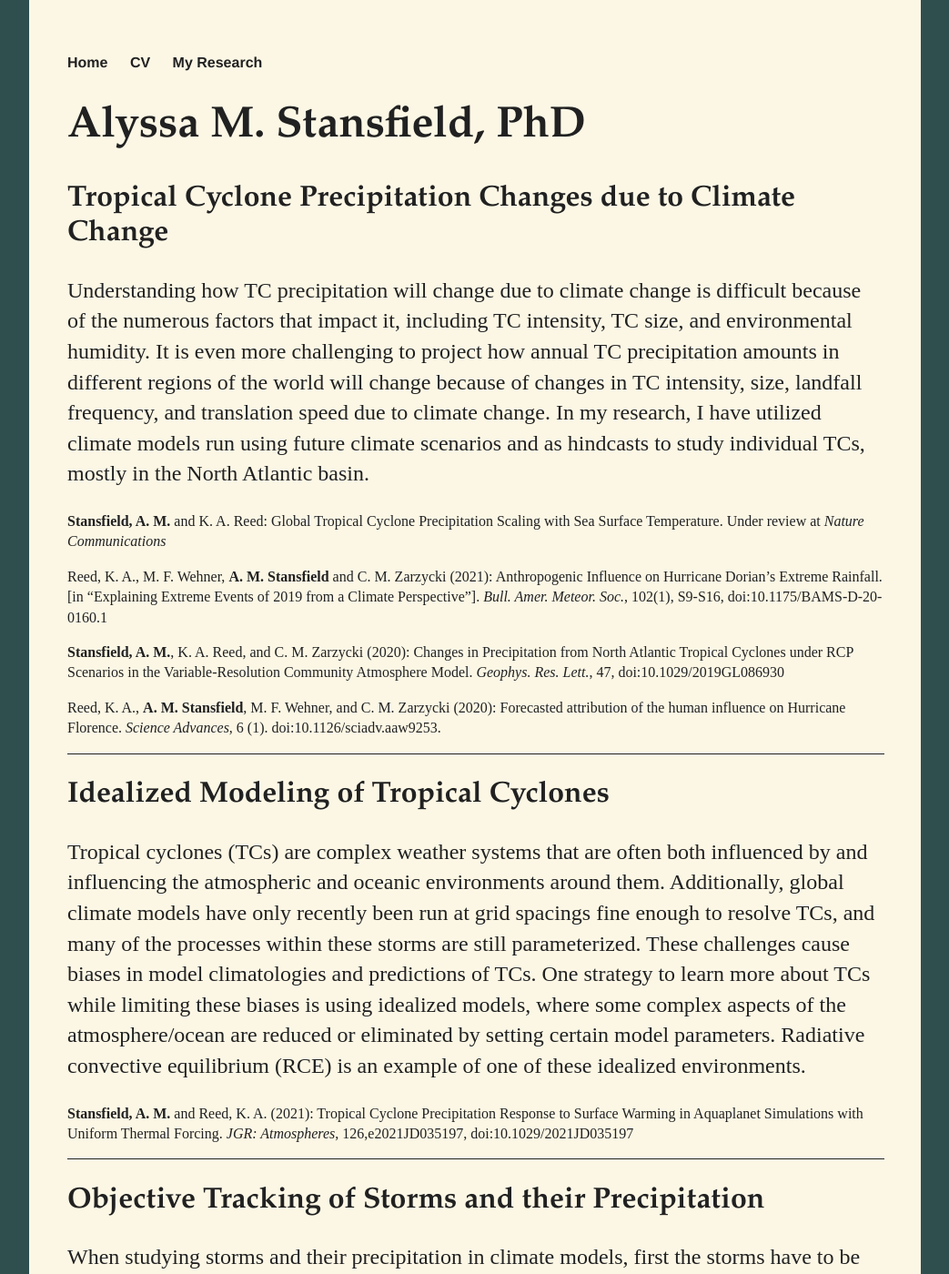
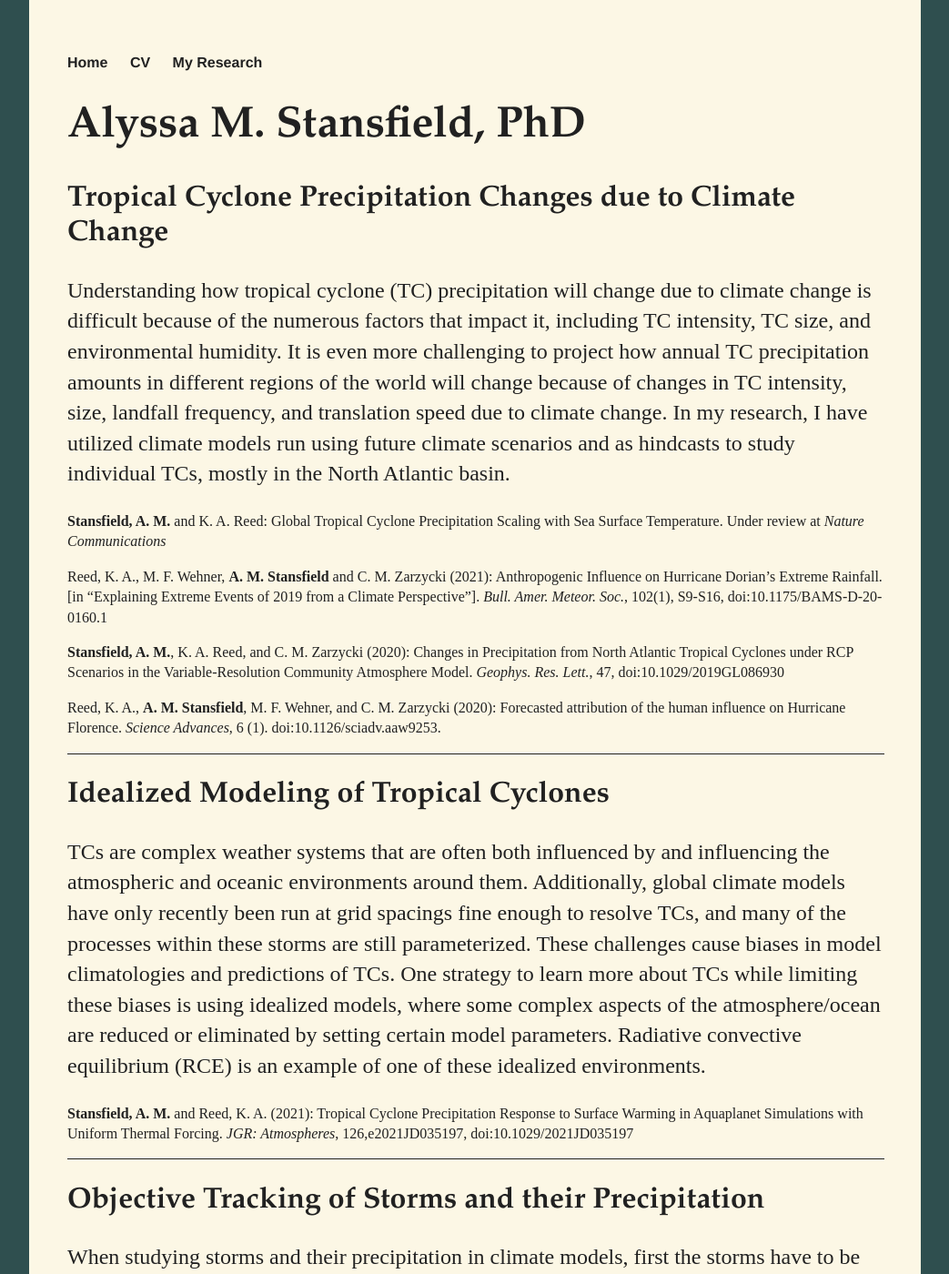
Before and after one commit to alyssa-stansfield/alyssa-stansfield.github.io, a Jekyll site: the page built from research/index.html, in a window 1280 px wide and 1400 px high. Shown: the whole window at 91% size, without its empty margins (118-1161 px from the left). Built offline with Jekyll 4.4.1, drawn with Linux system fonts in a browser that asks for light colours.

Commit message:
Fixing wording on research page

```diff
--- a/research/index.html
+++ b/research/index.html
@@ -9,7 +9,7 @@ title: My Research
 <h1>Alyssa M. Stansfield, PhD</h1>
 
 <h2>Tropical Cyclone Precipitation Changes due to Climate Change</h2>
-<p>Understanding how TC precipitation will change due to climate change is difficult because of the numerous factors that impact it, including TC intensity, TC size, and environmental humidity. It is even more challenging to project how annual TC precipitation amounts in different regions of the world will change because of changes in TC intensity, size, landfall frequency, and translation speed due to climate change. In my research, I have utilized climate models run using future climate scenarios and as hindcasts to study individual TCs, mostly in the North Atlantic basin.</p>
+<p>Understanding how tropical cyclone (TC) precipitation will change due to climate change is difficult because of the numerous factors that impact it, including TC intensity, TC size, and environmental humidity. It is even more challenging to project how annual TC precipitation amounts in different regions of the world will change because of changes in TC intensity, size, landfall frequency, and translation speed due to climate change. In my research, I have utilized climate models run using future climate scenarios and as hindcasts to study individual TCs, mostly in the North Atlantic basin.</p>
 <p style="font-size:1em;"><b>Stansfield, A. M.</b> and K. A. Reed: Global Tropical Cyclone Precipitation Scaling with Sea Surface Temperature. Under review at <em>Nature Communications</em></p>
 <p style="font-size:1em;"><a href="https://www.ametsoc.net/eee/2019/EEEin2019.pdf">Reed, K. A., M. F. Wehner, <b>A. M. Stansfield</b> and C. M. Zarzycki (2021): Anthropogenic Influence on Hurricane Dorian’s Extreme Rainfall. [in “Explaining Extreme Events of 2019 from a Climate Perspective”]. <em>Bull. Amer. Meteor. Soc.</em>, 102(1), S9-S16, doi:10.1175/BAMS-D-20-0160.1</a></p>
 <p style="font-size:1em;"><a href="https://agupubs.onlinelibrary.wiley.com/doi/10.1029/2019GL086930"><b>Stansfield, A. M.</b>, K. A. Reed, and C. M. Zarzycki (2020): Changes in Precipitation from North Atlantic Tropical Cyclones under RCP Scenarios in the Variable-Resolution Community Atmosphere Model. <em>Geophys. Res. Lett.</em>, 47, doi:10.1029/2019GL086930</a></p>
@@ -18,7 +18,7 @@ title: My Research
 <hr width="100%" align="center" size="1px" color="#212121">
 
 <h2>Idealized Modeling of Tropical Cyclones</h2>
-<p>Tropical cyclones (TCs) are complex weather systems that are often both influenced by and influencing the atmospheric and oceanic environments around them. Additionally, global climate models have only recently been run at grid spacings fine enough to resolve TCs, and many of the processes within these storms are still parameterized. These challenges cause biases in model climatologies and predictions of TCs. One strategy to learn more about TCs while limiting these biases is using idealized models, where some complex aspects of the atmosphere/ocean are reduced or eliminated by setting certain model parameters. Radiative convective equilibrium (RCE) is an example of one of these idealized environments.</p>
+<p>TCs are complex weather systems that are often both influenced by and influencing the atmospheric and oceanic environments around them. Additionally, global climate models have only recently been run at grid spacings fine enough to resolve TCs, and many of the processes within these storms are still parameterized. These challenges cause biases in model climatologies and predictions of TCs. One strategy to learn more about TCs while limiting these biases is using idealized models, where some complex aspects of the atmosphere/ocean are reduced or eliminated by setting certain model parameters. Radiative convective equilibrium (RCE) is an example of one of these idealized environments.</p>
 <p style="font-size:1em;"><a href="https://agupubs.onlinelibrary.wiley.com/doi/10.1029/2021JD035197"><b>Stansfield, A. M.</b> and Reed, K. A. (2021): Tropical Cyclone Precipitation Response to Surface Warming in Aquaplanet Simulations with Uniform Thermal Forcing. <em>JGR: Atmospheres</em>, 126,e2021JD035197, doi:10.1029/2021JD035197</a></p>
 
 <hr width="100%" align="center" size="1px" color="#212121">
```
